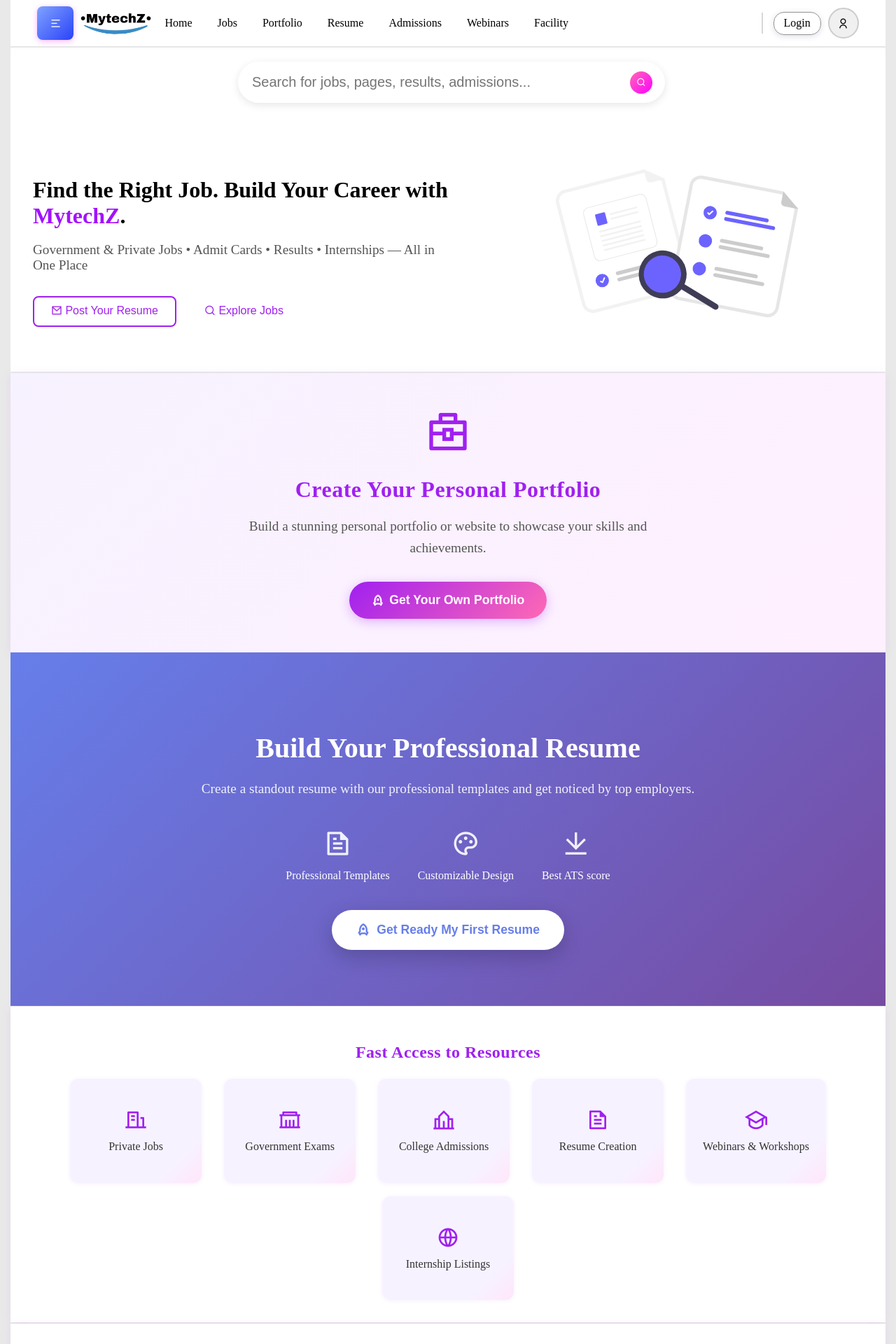
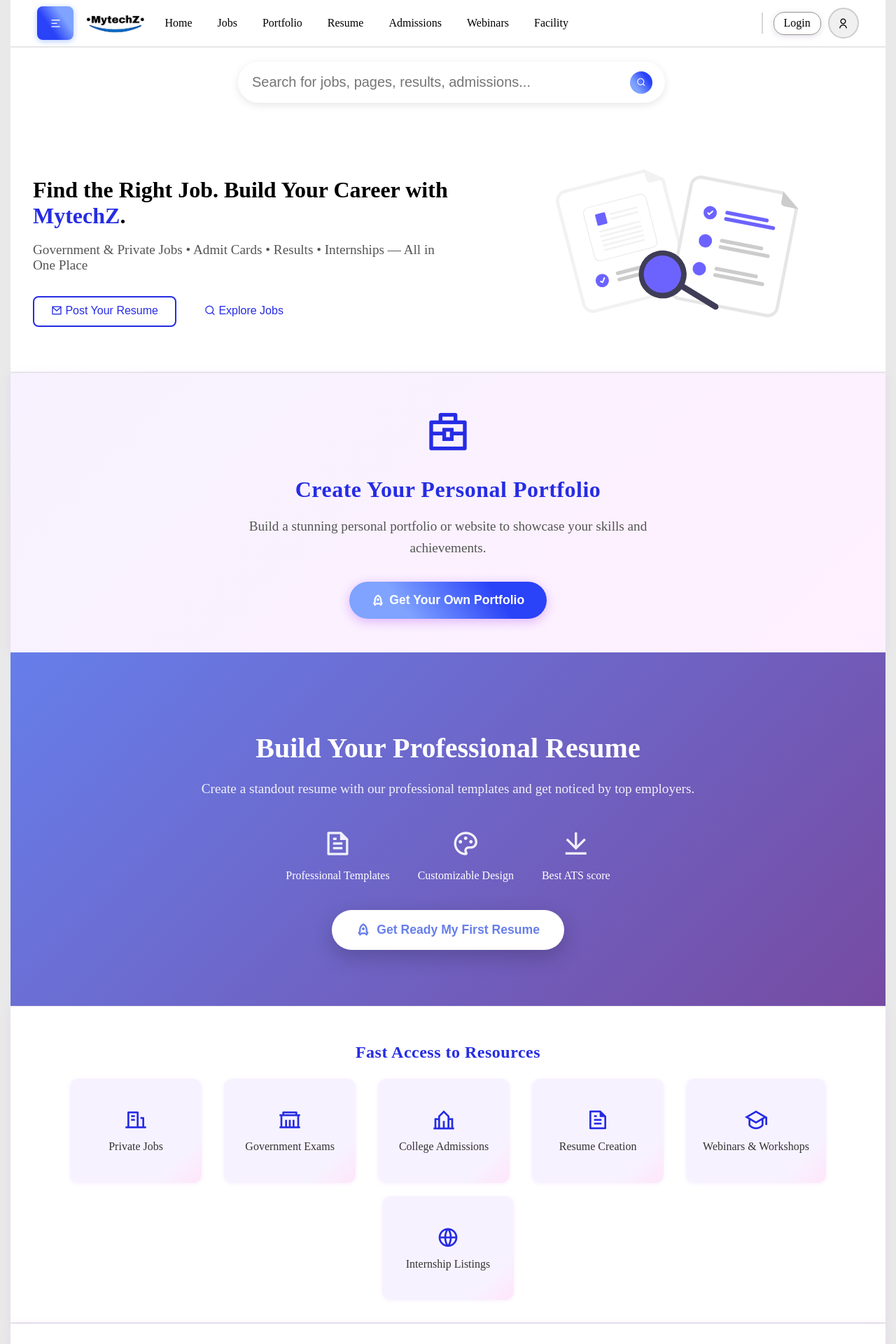
Before and after one commit to nareshrajaparimala/Job_Application_Website, a React (Vite) app in the folder client/: page / in a window 1280 px wide. Shown: the top 1920 px of the page at 70% size. Built offline with nearby package versions, Linux system fonts and the light colour scheme.

Commit message:
i had added color  linear-gradient(235deg, #2a42f8 26.05%, #7fa3ff 72.27%)

```diff
--- a/client/src/components/Footer.css
+++ b/client/src/components/Footer.css
@@ -24,7 +24,7 @@
 .footer-logo {
   font-size: 1.5rem;
   font-weight: bold;
-  color: #a020f0;
+  color: #262ce4;
   margin-bottom: 0.5rem;
 }
 
@@ -36,7 +36,7 @@
 
 .footer-col h4 {
   font-size: 1.1rem;
-  color: #a020f0;
+  color: #262ce4;
   margin-bottom: 0.7rem;
 }
 
@@ -57,7 +57,7 @@
 }
 
 .footer-col ul li a:hover {
-  color: #a020f0;
+  color: #262ce4;
   text-decoration: underline;
 }
 
@@ -74,7 +74,7 @@
 }
 
 .footer-social a:hover {
-  color: #a020f0;
+  color: #262ce4;
 }
 
 .footer-bottom {
@@ -86,14 +86,14 @@
 }
 
 .footer-bottom a {
-  color: #a020f0;
+  color: #262ce4;
   margin-left: 10px;
   text-decoration: none;
   transition: color 0.2s;
 }
 
 .footer-bottom a:hover {
-  color: #ff69b4;
+  color: #262ce4;
 }
 
 @media (max-width: 800px) {
--- a/client/src/components/Navbar.css
+++ b/client/src/components/Navbar.css
@@ -31,6 +31,7 @@
 }
 .logo-img{
     background-image: url();
+
 }
 .logo-img-div-nav{
   padding-left: 25px;
@@ -42,7 +43,7 @@
 }
 .logo-img {
   /* width: 60px; */
-  height: 40px;
+  height: 110px;
   /* background-image: url('../assets/logo2.png'); */
   background-size: contain;
   background-repeat: no-repeat;
@@ -90,14 +91,14 @@
     border-radius: 6px;
     cursor: pointer;
     transition: all 0.3s ease;
-    background: linear-gradient(135deg, #7fa3ff 0%, #2a42f8 100%);
+    background: linear-gradient(235deg, #7fa3ff 29.41%, #2a42f8 64.29%);
     color: white;
-    box-shadow: 0 2px 8px rgba(255, 0, 255, 0.3);
+    box-shadow: 0 2px 8px rgba(0, 85, 255, 0.3);
 }
 
 .menu-icondiv:hover{
     transform: translateY(-2px);
-    box-shadow: 0 4px 12px rgba(255, 0, 255, 0.4);
+    box-shadow: 0 4px 12px rgba(51, 88, 253, 0.4);
 }
 
 .menu-icondiv i{
@@ -110,7 +111,7 @@
     transition: all 0.3s ease;
 }
 .color-nav-box:hover{
-    background: linear-gradient(135deg, #ff00ff 0%, #8000ff 100%);
+    background: linear-gradient(235deg, #2a42f8 26.05%, #7fa3ff 72.27%);
     color: white;
     transform: translateY(-1px);
     box-shadow: 0 2px 8px rgba(255, 0, 255, 0.2);
@@ -123,7 +124,7 @@
 }
 
 .color-subnav-box:hover{
-    background: linear-gradient(135deg, #ff00ff 0%, #8000ff 100%);
+    background: linear-gradient(235deg, #2a42f8 26.05%, #7fa3ff 72.27%);
     transform: translateX(4px);
 }
 
@@ -154,7 +155,7 @@
 }
 
 .dropdown-content li:hover {
-  background: linear-gradient(135deg, #ff00ff 0%, #8000ff 100%);
+  background: linear-gradient(235deg, #2a42f8 26.05%, #7fa3ff 72.27%);
   transform: translateX(4px);
 }
 
@@ -264,7 +265,7 @@
     box-shadow: 0 2px 8px rgba(115, 0, 255, 0.15);
 }
 .register-link:hover, .login-link:hover {
-    background: linear-gradient(180deg, rgb(255, 0, 255), rgb(115, 0, 255));
+    background: linear-gradient(235deg, #2a42f8 26.05%, #7fa3ff 72.27%);
 
 }
 @media(min-width: 1200px) {
@@ -383,7 +384,7 @@
     }
 
     .dropdown-content-hidden li:hover {
-        background: linear-gradient(135deg, #ff00ff 0%, #8000ff 100%);
+        background: linear-gradient(235deg, #2a42f8 26.05%, #7fa3ff 72.27%);
         transform: none;
     }
 
@@ -397,7 +398,7 @@
   display: flex;
   align-items: center;
   justify-content: space-between;
-  background: linear-gradient(135deg, #ff00ff 0%, #8000ff 100%);
+  background: linear-gradient(235deg, #2a42f8 26.05%, #7fa3ff 72.27%);
   color: white;
   padding: 20px;
   margin: -1rem -0rem 1rem -0rem;
@@ -486,7 +487,7 @@
 }
 
 .sidebar li:hover {
-    background: linear-gradient(135deg, #ff00ff 0%, #8000ff 100%);
+    background: linear-gradient(235deg, #2a42f8 26.05%, #7fa3ff 72.27%);
     transform: translateX(5px);
 }
 
--- a/client/src/pages/Home.css
+++ b/client/src/pages/Home.css
@@ -24,7 +24,7 @@
 }
 
 .hero-text span {
-  color: #a212fc;
+  color: #262ce4;
 }
 
 .hero-subtext {
@@ -47,15 +47,15 @@
 }
 
 .hero-buttons .search-btn {
-  background: linear-gradient(90deg, #a020f0, #ff69b4);
+  background:  linear-gradient(235deg, #2a42f8 26.05%, #7fa3ff 72.27%);
   color: #fff;
   border: none;
 }
 
 .hero-buttons .resume-btn {
   background: #fff;
-  color: #a020f0;
-  border: 2px solid #a020f0;
+  color:#262ce4;
+  border: 2px solid #262ce4;
 }
 
 .hero-image {
@@ -107,7 +107,7 @@
   font-size: 1.5rem;
   font-weight: bold;
   margin-bottom: 1.5rem;
-  color: #a020f0;
+  color: #262ce4;
   letter-spacing: 0.5px;
 }
 
@@ -130,7 +130,7 @@
   min-width: 140px;
   min-height: 110px;
   font-size: 2rem;
-  color: #a020f0;
+  color: #262ce4;
   text-decoration: none;
   font-weight: 500;
   transition: box-shadow 0.2s, transform 0.2s, background 0.2s;
@@ -147,7 +147,7 @@
   box-shadow: 0 4px 16px rgba(255, 105, 180, 0.13);
   background: linear-gradient(135deg, #ffe6fa 60%, #f7f2ff 100%);
   transform: translateY(-4px) scale(1.04);
-  color: #ff69b4;
+  color: #262ce4;
 }
 
 @media (max-width: 900px) {
@@ -182,7 +182,7 @@
   font-size: 1.5rem;
   font-weight: bold;
   margin-bottom: 1.5rem;
-  color: #a020f0;
+  color: #262ce4;
   letter-spacing: 0.5px;
 }
 
@@ -217,7 +217,7 @@
 }
 
 .job-search-input:focus {
-  border-color: #ff00ff;
+  border-color: #262ce4;
   box-shadow: 0 0 0 3px rgba(255, 0, 255, 0.2);
   transform: scale(1.02);
   background: #fafafa;
@@ -228,7 +228,7 @@
 }
 
 .search-input-container:focus-within .job-search-icon {
-  background: linear-gradient(135deg, #ff69b4 0%, #ff00ff 100%);
+  background:  linear-gradient(235deg, #2a42f8 26.05%, #7fa3ff 72.27%);
   transform: translateY(-50%) scale(1.1);
   box-shadow: 0 4px 12px rgba(255, 0, 255, 0.3);
 }
@@ -238,7 +238,7 @@
   right: 15px;
   top: 50%;
   transform: translateY(-50%);
-  background: linear-gradient(135deg, #ff00ff 0%, #8000ff 100%);
+  background:  linear-gradient(235deg, #2a42f8 26.05%, #7fa3ff 72.27%);
   color: white;
   border: none;
   border-radius: 8px;
@@ -274,7 +274,7 @@
 }
 
 .filter-select:focus {
-  border-color: #ff00ff;
+  border-color: #4e54f0;
   outline: none;
 }
 
@@ -290,7 +290,7 @@
 }
 
 .no-jobs-msg {
-  color: #a020f0;
+  color: #262ce4;
   font-size: 1.1rem;
   margin-top: 2rem;
   grid-column: 1 / -1;
@@ -314,7 +314,7 @@
   width: 20px;
   height: 20px;
   border: 2px solid #f3f3f3;
-  border-top: 2px solid #a020f0;
+  border-top: 2px solid #262ce4;
   border-radius: 50%;
   animation: spin 1s linear infinite;
 }
@@ -366,7 +366,7 @@
   right: 8px;
   top: 50%;
   transform: translateY(-50%);
-  background: linear-gradient(135deg, #ff69b4 0%, #ff00ff 100%);
+  background:  linear-gradient(235deg, #2a42f8 26.05%, #7fa3ff 72.27%);
   color: white;
   border: none;
   border-radius: 50%;
@@ -438,7 +438,7 @@
 }
 
 .suggestion-arrow {
-  color: #ff00ff;
+  color: #4045eb;
   font-size: 16px;
   opacity: 0;
   transition: opacity 0.3s ease;
@@ -450,8 +450,8 @@
 
 .explore-btn {
   background: #fff;
-  color: #a020f0;
-  border: 2px solid #a020f0;
+  color: #262ce4;
+  border: 2px solid #262ce4;
 }
 
 @media (max-width: 1024px) {
@@ -594,7 +594,7 @@
   font-size: 1.5rem;
   font-weight: bold;
   margin-bottom: 1.5rem;
-  color: #a020f0;
+  color: #262ce4;
   letter-spacing: 0.5px;
 }
 
@@ -617,7 +617,7 @@
   min-width: 140px;
   min-height: 110px;
   font-size: 2rem;
-  color: #a020f0;
+  color: #262ce4;
   font-weight: 500;
   transition: box-shadow 0.2s, transform 0.2s, background 0.2s;
   cursor: pointer;
@@ -635,7 +635,7 @@
   box-shadow: 0 4px 16px rgba(160,32,240,0.13);
   background: linear-gradient(135deg, #e6f7ff 60%, #f7f2ff 100%);
   transform: translateY(-4px) scale(1.04);
-  color: #ff69b4;
+  color: #474ce3;
 }
 
 @media (max-width: 900px) {
@@ -670,7 +670,7 @@
   font-size: 1.7rem;
   font-weight: bold;
   /* margin-bottom: 1.5rem; */
-  color: #a020f0;
+  color: #262ce4;
   letter-spacing: 0.5px;
 }
 
@@ -700,7 +700,7 @@
 .view-all-categories {
   display: inline-block;
   margin-top: 0.5rem;
-  color: #a020f0;
+  color: #262ce4;
   font-weight: 500;
   text-decoration: none;
   font-size: 1.1rem;
@@ -708,7 +708,7 @@
 }
 
 .view-all-categories:hover {
-  color: #ff69b4;
+  color: #4f54ea;
 }
 
 @media (max-width: 768px) {
@@ -741,7 +741,7 @@
   font-size: 1.4rem;
   font-weight: bold;
   margin-bottom: 1.5rem;
-  color: #a020f0;
+  color: #262ce4;
   letter-spacing: 0.5px;
 }
 
@@ -769,7 +769,7 @@
 .testimonial-quote {
   font-style: italic;
   margin-bottom: 0.7rem;
-  color: #a020f0;
+  color: #262ce4;
 }
 
 .testimonial-user {
@@ -805,7 +805,7 @@
 
 .portfolio-maker-icon {
   font-size: 4rem;
-  color: #a020f0;
+  color: #262ce4;
   margin-bottom: 1.5rem;
 }
 
@@ -829,7 +829,7 @@
   font-size: 2rem;
   font-weight: bold;
   margin-bottom: 1rem;
-  color: #a020f0;
+  color: #262ce4;
   letter-spacing: 0.5px;
 }
 
@@ -841,7 +841,7 @@
 }
 
 .portfolio-cta-btn {
-  background: linear-gradient(135deg, #a020f0 0%, #ff69b4 100%);
+  background:  linear-gradient(235deg, #2a42f8 26.05%, #7fa3ff 72.27%);
   color: white;
   border: none;
   padding: 1rem 2rem;
@@ -859,7 +859,7 @@
 .portfolio-cta-btn:hover {
   transform: translateY(-3px);
   box-shadow: 0 8px 25px rgba(160, 32, 240, 0.4);
-  background: linear-gradient(135deg, #ff69b4 0%, #a020f0 100%);
+  background:  linear-gradient(235deg, #2a42f8 26.05%, #7fa3ff 72.27%);
 }
 
 @media (max-width: 768px) {
@@ -901,7 +901,7 @@
   font-size: 1.3rem;
   font-weight: bold;
   margin-bottom: 1.2rem;
-  color: #a020f0;
+  color: #262ce4;
   letter-spacing: 0.5px;
 }
 
@@ -916,7 +916,7 @@
 .newsletter-input {
   padding: 0.7rem 1.2rem;
   border-radius: 8px;
-  border: 1px solid #a020f0;
+  border: 1px solid #262ce4;
   font-size: 1rem;
   width: 250px;
   max-width: 100%;
@@ -929,14 +929,14 @@
   font-size: 1rem;
   cursor: pointer;
   border: none;
-  background: linear-gradient(90deg, #a020f0, #ff69b4);
+  background:  linear-gradient(235deg, #2a42f8 26.05%, #7fa3ff 72.27%);
   color: #fff;
   font-weight: 500;
   transition: background 0.2s;
 }
 
 .newsletter-btn:hover {
-  background: linear-gradient(90deg, #ff69b4, #a020f0);
+  background:  linear-gradient(235deg, #2a42f8 26.05%, #7fa3ff 72.27%);
 }
 
 @media (max-width: 600px) {
```
Also changed, not shown: client/public/assets/logo2.png.
